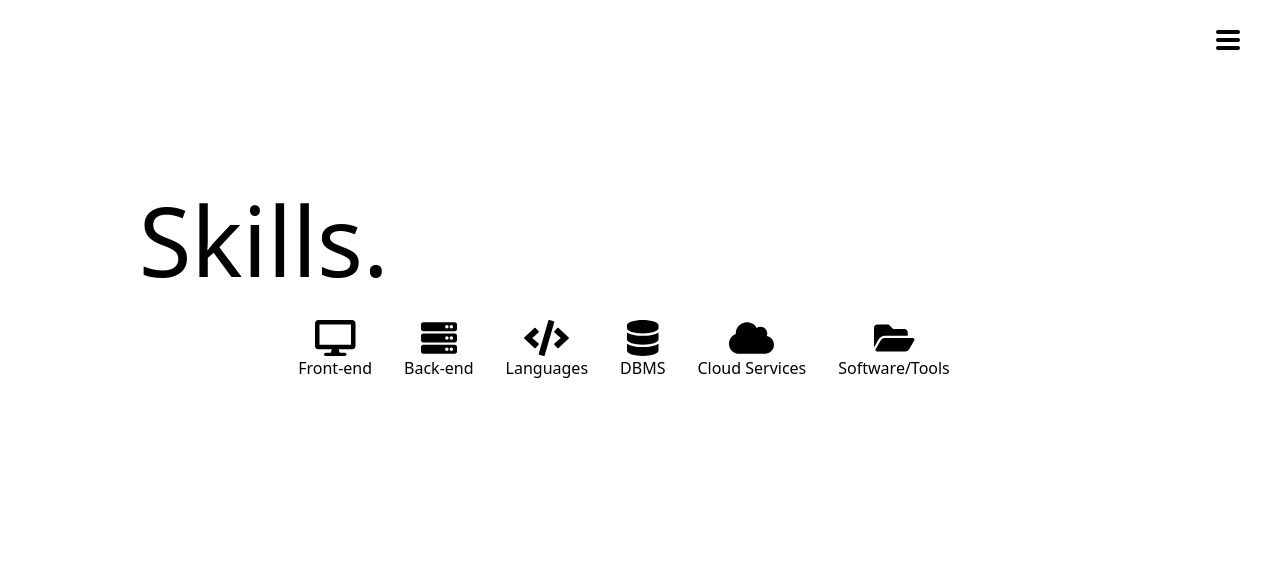
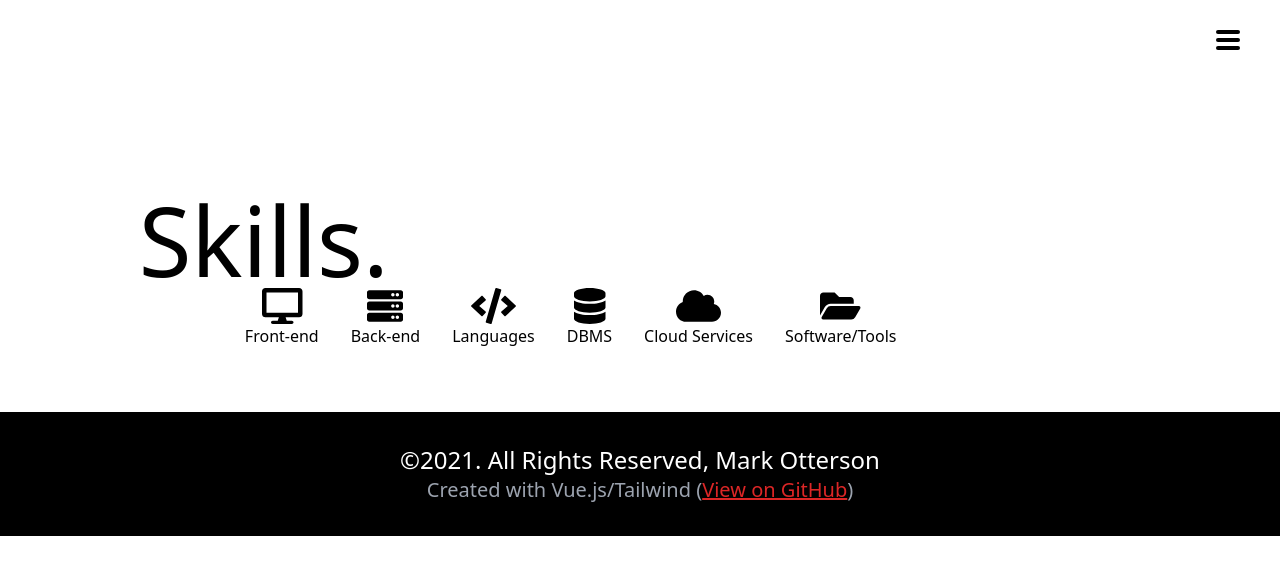
Before and after one commit to maotterson/homepage-v3-vue-tailwind, a Vue app: page /skills in a window 1280 px wide. Shown: the top 574 px of the page. Built offline with nearby package versions, Linux system fonts and the light colour scheme.

Commit message:
add footer, move skills to title sheet slot

```diff
--- a/src/App.vue
+++ b/src/App.vue
@@ -4,14 +4,18 @@
       class="fixed w-screen bg-white text-black inset-0 overflow-hidden"
     />
     <router-view />
+    <PageFooter
+    />
   </div>
 </template>
 
 <script>
 import NavContainer from './components/navigation/NavContainer.vue'
+import PageFooter from './components/common/PageFooter.vue'
 export default {
   components:{
-    NavContainer
+    NavContainer,
+    PageFooter
   },
   mounted(){
     window.onscroll = () =>
--- /dev/null
+++ b/src/components/common/PageFooter.vue
@@ -0,0 +1,17 @@
+<template>
+  <div
+  class="w-screen p-8 self-center text-center text-2xl bg-black text-white">
+    <p>©2021. All Rights Reserved, Mark Otterson</p>
+    <p class="text-gray-400 text-xl">Created with Vue.js/Tailwind (<a class="underline text-red-600" href="https://github.com/maotterson/homepage-v3-vue-tailwind">View on GitHub</a>)</p>
+  </div>
+</template>
+
+<script>
+export default {
+
+}
+</script>
+
+<style>
+
+</style>
--- a/src/components/common/TitleSheet.vue
+++ b/src/components/common/TitleSheet.vue
@@ -1,16 +1,17 @@
 <template>
-  <div class="sheet flex h-full mt-40 justify-evenly ">
+  <div class="sheet flex mt-40 justify-evenly transform transition-all">
     <div class="card p-8 w-3/4">
       <h1 class="text-8xl">{{title}}.</h1>
       <slot></slot>
     </div>
-    <div class="spacer"></div>
+    <div
+      class="spacer"></div>
   </div>
 </template>
 
 <script>
 export default {
-  props:['title', 'subtitle', 'em']
+  props:['title', 'subtitle', 'em', 'noSpacer']
 
 }
 </script>
--- a/src/components/skills/CategoryDetailsPanel.vue
+++ b/src/components/skills/CategoryDetailsPanel.vue
@@ -1,13 +1,13 @@
 <template>
   <div
-    class="bg-black w-1/2 text-white self-center"
+    class="bg-white w-3/4 text-black self-center"
   >
     <div
       v-if="category">
       <div
         v-for="skill in category.skills"
         :key="skill.name"
-        class="flex flex-col p-10 items-start"
+        class="flex flex-col p-10 items-start h-48"
       >
         <div
           class="flex flex-row items-center"
@@ -46,7 +46,7 @@
           <div
             v-for="i in parseInt(skill.level)"
             :key="i"
-            class="w-1/5 h-full bg-white"
+            class="w-1/5 h-full bg-red-600"
           >
           </div>
         </div>
--- a/src/store/index.js
+++ b/src/store/index.js
@@ -89,6 +89,15 @@ export default new Vuex.Store({
         },
         skills: [
           {
+            name: "HTML5/CSS3/Vanilla JS",
+            icon: {
+              prefix: "fab",
+              name: "html5"
+            },
+            level: 5,
+            subs: ["Bootstrap","Tailwind CSS","Material"]
+          },
+          {
             name: "Vue.js",
             icon: {
               prefix: "fab",
@@ -103,15 +112,6 @@ export default new Vuex.Store({
               name: "angular"
             },
             level: 4
-          },
-          {
-            name: "HTML5/CSS3/Vanilla JS",
-            icon: {
-              prefix: "fab",
-              name: "html5"
-            },
-            level: 4,
-            subs: ["Bootstrap","Tailwind CSS","Material"]
           },
           {
             name:"Svelte",
--- a/src/views/About.vue
+++ b/src/views/About.vue
@@ -2,6 +2,7 @@
   <div>
     <TitleSheet
       :title="'About me'"
+      class="h-screen w-screen"
     />
   </div>
 </template>
--- a/src/views/Home.vue
+++ b/src/views/Home.vue
@@ -2,6 +2,7 @@
   <div>
     <TitleSheet
       :title="'Hello'"
+      class="h-screen"
     >
       <p class="text-5xl text-gray-800 mt-5 ">My name is <span class="text-red-600">Mark Otterson</span>.</p>
       <p class="text-5xl text-gray-700 mt-5 ">I am a software/web developer and tutor from <span class="text-blue-600">Cleveland, Ohio</span>.</p>
--- a/src/views/Projects.vue
+++ b/src/views/Projects.vue
@@ -1,7 +1,8 @@
 <template>
-  <div class="h-screen">
+  <div class="">
     <TitleSheet
       :title="'Projects'"
+      class="h-screen w-screen"
     >
       <p class="text-5xl text-gray-800 mt-48">Explore some of the projects I've worked on</p>
       <div class="mt-5 flex flex-row"
--- a/src/views/Skills.vue
+++ b/src/views/Skills.vue
@@ -2,11 +2,12 @@
   <div>
     <TitleSheet
       :title="'Skills'"
-    />
+      :noSpacer="true"
+    >
       <div
         class="flex flex-col">
         <div
-        class="flex flex-row self-center">
+          class="flex flex-row self-center mb-8">
           <CategoryDetailsTab
             v-for="(category) in skillCategories"
             :key="category.category"
@@ -19,6 +20,7 @@
           :category="selectedCategory ? selectedCategory : null"
         />
       </div>
+    </TitleSheet>
   </div>
 </template>
 
```
Lines whose indentation alone changed are shown as unchanged.
